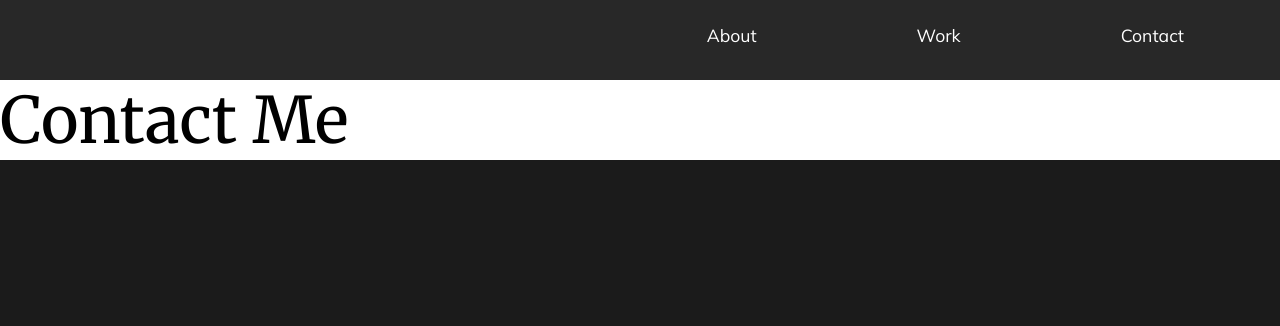
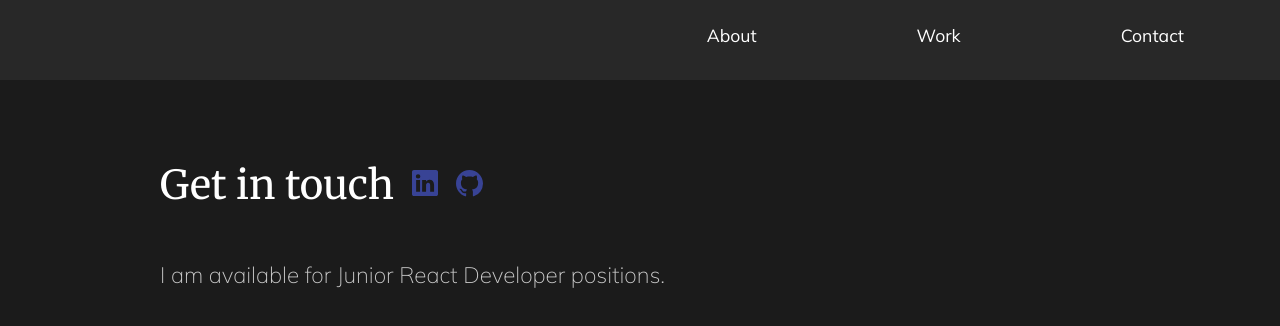
Before and after one commit to Marie20767/portfolio-site, a React (Create React App) app: page /contact in a window 1280 px wide. Shown: the top 326 px of the page. Built offline with nearby package versions, Linux system fonts and the light colour scheme.

Commit message:
Fixed exit animation for wave, started Contact Section, fixed some quirks

```diff
--- a/src/App.js
+++ b/src/App.js
@@ -13,7 +13,10 @@
 import MyWork from './pages/MyWork';
 import Contact from './pages/Contact';
 
+
 // TODO: media queries for different screens!
+// rename the app in the tab
+// add a logo for the tab?
 
 const App = () => {
   // For Framermotion to know on which page we are and when there should be animation
@@ -22,6 +25,7 @@
   return (
     <div className="App">
       <GlobalStyle />
+      {/* Make sure the view starts at the top whenever the page changes */}
       <Nav />
       {/* Wait for the exit animation to finish before the enter animation to start */}
       <AnimatePresence exitBeforeEnter>
--- a/src/animation.js
+++ b/src/animation.js
@@ -20,10 +20,6 @@
       delay: 0.25,
     },
   },
-  showContact: {
-    ...showAnimation,
-    backgroundColor: '#fff',
-  },
   exit: {
     opacity: 0,
     y: 300,
--- a/src/components/GlobalStyle.js
+++ b/src/components/GlobalStyle.js
@@ -11,7 +11,7 @@
     background-color: #1b1b1b;
     font-family: 'Mulish', sans-serif;
     font-weight: lighter;
-
+    overflow-x: hidden;
   }
 
   button {
--- a/src/components/MyWorkItem.js
+++ b/src/components/MyWorkItem.js
@@ -23,7 +23,7 @@
 };
 
 const Project = styled.div`
-  padding-bottom: 4.5rem;
+  padding-bottom: 4.18rem;
   a {
     display: flex;
     align-items: center;
--- a/src/components/Nav.js
+++ b/src/components/Nav.js
@@ -23,7 +23,9 @@
   min-height: 10vh;
   padding: 1rem 6rem;
   background-color: #282828;
-
+  position: sticky;
+  top: 0;
+  z-index: 5;
 
   ul {
     display: flex;
--- /dev/null
+++ b/src/components/ScrollTop.js
@@ -0,0 +1,18 @@
+import { useEffect } from 'react';
+import { useLocation } from 'react-router-dom';
+
+const ScrollTop = () => {
+  // To make sure that view starts from the top everytime the page changes
+  const { pathname } = useLocation;
+
+  useEffect(() => {
+    window.scroll({
+      top: 0,
+      left: 0,
+    });
+  }, [pathname]);
+
+  return null;
+};
+
+export default ScrollTop;
--- a/src/components/Wave.js
+++ b/src/components/Wave.js
@@ -11,6 +11,7 @@
         initial={{ pathLength: 0, pathOffset: 1 }}
         animate={{ pathLength: 1, pathOffset: 0 }}
         transition={{ duration: 0.65 }}
+        exit={{ pathLength: 0, pathOffset: 1, transition: { duration: 0.65 } }}
         d="M1440 27.4774C1352.73 19.8184 1122.41 49.0556 899.331 227.276C620.48 450.052 354.282 355.647 170.328 185.318C23.165 49.0556 -4.21721 8.32998 0.487081 5"
         stroke="#bc5481"
         strokeOpacity="0.3"
--- a/src/pages/AboutSection.js
+++ b/src/pages/AboutSection.js
@@ -6,13 +6,13 @@
 import Wave from '../components/Wave';
 // Import images
 import avatar from '../images/MyAvatar.jpg';
-
-// TODO: create an exit animation for the wave
+import ScrollTop from '../components/ScrollTop';
 
 const AboutSection = () => {
   return (
     <>
       <Wave />
+      <ScrollTop />
       <motion.div variants={pageAnimation} initial="hidden" animate="showAbout" exit="exit">
         <About>
           <Description>
--- a/src/pages/Contact.js
+++ b/src/pages/Contact.js
@@ -1,18 +1,66 @@
+// Import styles
+import styled from 'styled-components';
 // Import animations
 import { motion } from 'framer-motion';
 import { pageAnimation } from '../animation';
 
+// TODO: Make contact form with 2 inputs, 1 textarea and placeholders and 1 submit button
+// tie each field to 1 state
+
 const Contact = () => {
   return (
-    <motion.div
-      style={{ background: '#fff' }}
+    <ContactStyle
       variants={pageAnimation}
       initial="hidden"
-      animate="showContact"
+      animate="show"
       exit="exit">
-      <h1>Contact Me</h1>
-    </motion.div>
+      <header>
+        <h1>Get in touch</h1>
+        <a href="https://www.linkedin.com/in/marie-impens/" target="_blank" rel="noreferrer">
+          <svg
+            xmlns="http://www.w3.org/2000/svg"
+            width="26"
+            height="26"
+            fill="#384395"
+            className="bi bi-linkedin"
+            viewBox="0 0 16 16">
+            <path
+              d="M0 1.146C0 .513.526 0 1.175 0h13.65C15.474 0 16 .513 16 1.146v13.708c0 .633-.526 1.146-1.175 1.146H1.175C.526 16 0 15.487 0 14.854V1.146zm4.943 12.248V6.169H2.542v7.225h2.401zm-1.2-8.212c.837 0 1.358-.554 1.358-1.248-.015-.709-.52-1.248-1.342-1.248-.822 0-1.359.54-1.359 1.248 0 .694.521 1.248 1.327 1.248h.016zm4.908 8.212V9.359c0-.216.016-.432.08-.586.173-.431.568-.878 1.232-.878.869 0 1.216.662 1.216 1.634v3.865h2.401V9.25c0-2.22-1.184-3.252-2.764-3.252-1.274 0-1.845.7-2.165 1.193v.025h-.016a5.54 5.54 0 0 1 .016-.025V6.169h-2.4c.03.678 0 7.225 0 7.225h2.4z" />
+          </svg>
+        </a>
+        <a href="https://github.com/Marie20767" target="_blank" rel="noreferrer">
+          <svg
+            xmlns="http://www.w3.org/2000/svg"
+            width="27"
+            height="27"
+            fill="#384395"
+            className="bi bi-github"
+            viewBox="0 0 16 16">
+            <path d="M8 0C3.58 0 0 3.58 0 8c0 3.54 2.29 6.53 5.47 7.59.4.07.55-.17.55-.38 0-.19-.01-.82-.01-1.49-2.01.37-2.53-.49-2.69-.94-.09-.23-.48-.94-.82-1.13-.28-.15-.68-.52-.01-.53.63-.01 1.08.58 1.23.82.72 1.21 1.87.87 2.33.66.07-.52.28-.87.51-1.07-1.78-.2-3.64-.89-3.64-3.95 0-.87.31-1.59.82-2.15-.08-.2-.36-1.02.08-2.12 0 0 .67-.21 2.2.82.64-.18 1.32-.27 2-.27.68 0 1.36.09 2 .27 1.53-1.04 2.2-.82 2.2-.82.44 1.1.16 1.92.08 2.12.51.56.82 1.27.82 2.15 0 3.07-1.87 3.75-3.65 3.95.29.25.54.73.54 1.48 0 1.07-.01 1.93-.01 2.2 0 .21.15.46.55.38A8.012 8.012 0 0 0 16 8c0-4.42-3.58-8-8-8z" />
+          </svg>
+        </a>
+      </header>
+      <p>I am available for Junior React Developer positions.</p>
+    </ContactStyle>
   );
 };
 
+const ContactStyle = styled(motion.div)`
+  padding: 5rem 10rem;
+  min-height: 90vh;
+  h1 {
+    display: flex;
+    font-size: 2.5rem;
+    color: white;
+  }
+  header {
+    display: flex;
+    align-items: center;
+  }
+  svg {
+    cursor: pointer;
+    margin-left: 18px;
+  }
+`;
+
 export default Contact;
--- a/src/pages/MyWork.js
+++ b/src/pages/MyWork.js
@@ -21,6 +21,7 @@
       {workData.map((project) => {
         return (
           <MyWorkItem
+            key={project.title}
             title={project.title}
             imageAlt={project.imageAlt}
             description={project.description} />
```
Also changed, not shown: .eslintrc.yml.
